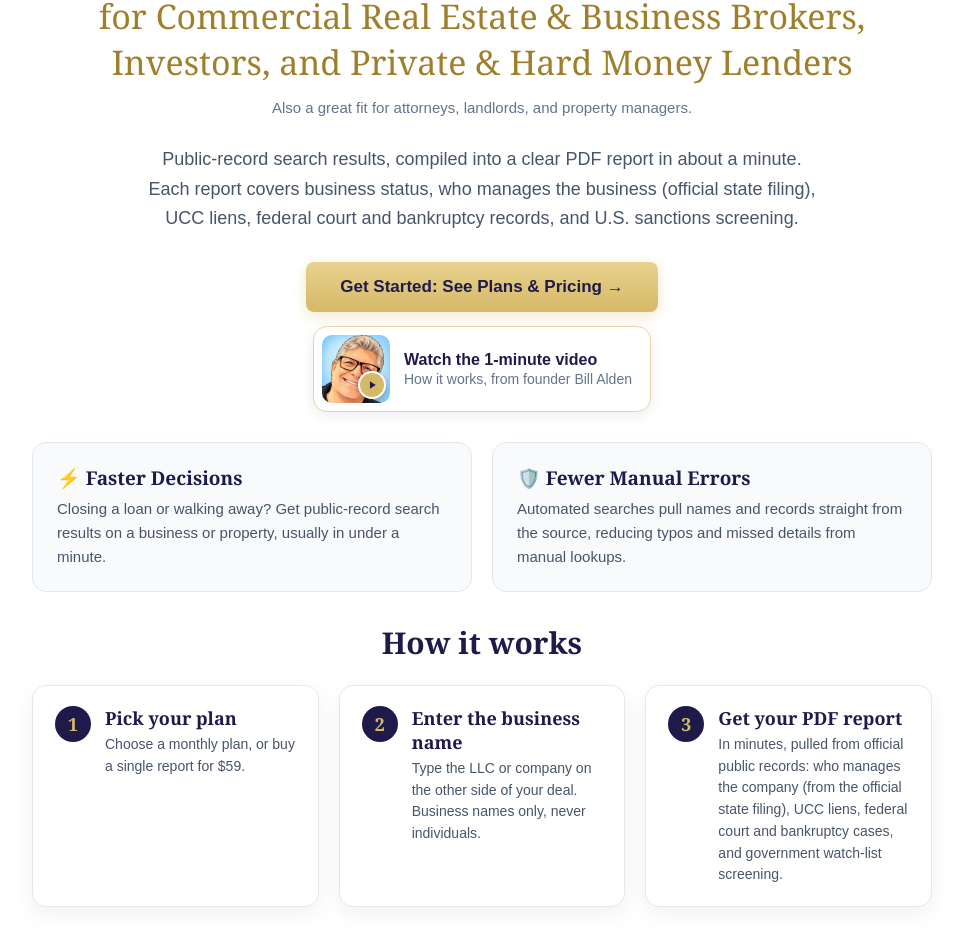
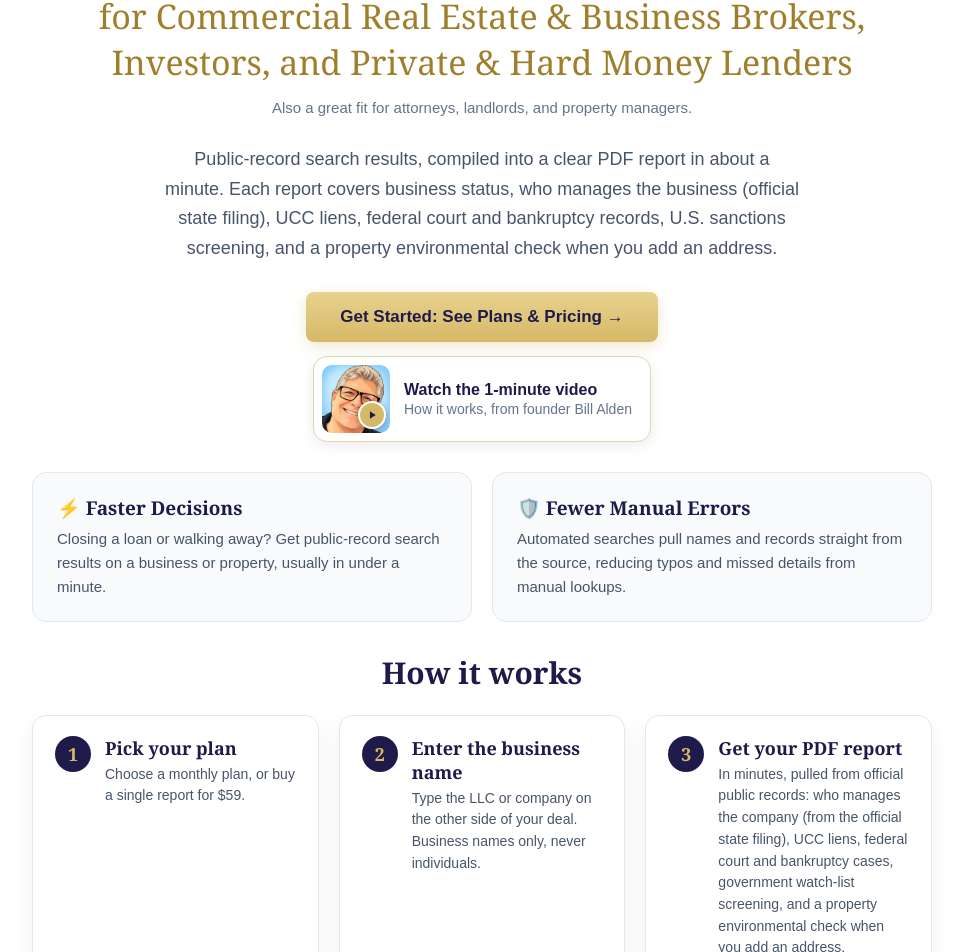
Before and after one commit to billalden01-dev/ca-research-group, a React (Vite) app: page / in a window 1280 px wide. Shown: the part 284-1236 px from the top of the page, without its empty margins (158-1121 px from the left). Built offline with nearby package versions, Linux system fonts and the light colour scheme.

Commit message:
Website: describe the property environmental check
Co-Authored-By: Claude Opus 5.5 <noreply@anthropic.com>
Claude-Session: https://claude.ai/code/session_01Dv9aHm1iK6mKYmbJ25nDF5

```diff
--- a/App.tsx
+++ b/App.tsx
@@ -35,6 +35,7 @@ const PLANS: Plan[] = [
       'UCC liens on the business',
       'Federal court & bankruptcy case search',
       'Sanctions screening (U.S. Treasury OFAC list)',
+      'Property environmental check (add a property address)',
       'PDF report in about a minute, emailed to you',
       'Private company link: no login or password',
     ],
@@ -52,6 +53,7 @@ const PLANS: Plan[] = [
       'UCC liens on the business',
       'Federal court & bankruptcy case search',
       'Sanctions screening (U.S. Treasury OFAC list)',
+      'Property environmental check (add a property address)',
       'PDF report in about a minute, emailed to you',
       'Private company link: no login or password',
     ],
@@ -69,6 +71,7 @@ const PLANS: Plan[] = [
       'UCC liens on the business',
       'Federal court & bankruptcy case search',
       'Sanctions screening (U.S. Treasury OFAC list)',
+      'Property environmental check (add a property address)',
       'PDF report in about a minute, emailed to you',
       'Private company link: no login or password',
     ],
@@ -103,7 +106,7 @@ const STEPS = [
   },
   {
     title: 'Get your PDF report',
-    body: 'In minutes, pulled from official public records: who manages the company (from the official state filing), UCC liens, federal court and bankruptcy cases, and government watch-list screening.',
+    body: 'In minutes, pulled from official public records: who manages the company (from the official state filing), UCC liens, federal court and bankruptcy cases, government watch-list screening, and a property environmental check when you add an address.',
   },
 ];
 
@@ -120,6 +123,7 @@ const REPORT_ITEMS = [
   'UCC liens filed against the business',
   'Sanctions screening against the U.S. Treasury OFAC list',
   'Federal court and bankruptcy case search',
+  'Property environmental check: add a property address to see state contamination and cleanup cases on or near the property',
   'A summary of findings, with the sources searched and their limits',
   'A clear PDF report, emailed to you',
 ];
@@ -310,7 +314,7 @@ export default function App() {
             <h1 style={{ fontFamily: SERIF, fontSize: isMobile ? '30px' : isShort ? '43px' : '50px', fontWeight: 'bold', color: '#1e1b4b', lineHeight: '1.12', marginBottom: '6px', textWrap: 'balance' } as React.CSSProperties}>Fast California <span style={{ whiteSpace: 'nowrap' }}>Public-Record</span> Research</h1>
             <h2 style={{ fontFamily: SERIF, fontSize: isMobile ? '22px' : isShort ? '30px' : '34px', fontWeight: 500, color: '#9f7f2b', marginTop: '6px', marginBottom: isMobile ? '24px' : '28px', textWrap: 'balance' } as React.CSSProperties}>for Commercial Real Estate & Business Brokers,{isMobile ? ' ' : <br />}Investors, and Private & Hard Money Lenders</h2>
             <p style={{ fontSize: isMobile ? '14px' : '15px', color: '#64748b', margin: isMobile ? '-14px auto 22px auto' : '-16px auto 26px auto', lineHeight: '1.5', textWrap: 'balance' } as React.CSSProperties}>Also a great fit for attorneys,{isMobile ? <br /> : ' '}landlords, and property managers.</p>
-            <p style={{ fontSize: isMobile ? '16px' : isShort ? '17px' : '18px', color: '#475569', maxWidth: '760px', margin: '0 auto 28px auto', lineHeight: '1.65', textWrap: 'balance' } as React.CSSProperties}>Public-record search results, compiled into a clear PDF report in about a minute. Each report covers business status, who manages the business (official state filing), UCC liens, federal court and bankruptcy records, and U.S. sanctions screening.</p>
+            <p style={{ fontSize: isMobile ? '16px' : isShort ? '17px' : '18px', color: '#475569', maxWidth: '760px', margin: '0 auto 28px auto', lineHeight: '1.65', textWrap: 'balance' } as React.CSSProperties}>Public-record search results, compiled into a clear PDF report in about a minute. Each report covers business status, who manages the business (official state filing), UCC liens, federal court and bankruptcy records, U.S. sanctions screening, and a property environmental check when you add an address.</p>
             <button type="button" onClick={() => handleNavigate('pricing')} style={{ background: 'linear-gradient(180deg, #e8d28e 0%, #d6b968 100%)', boxShadow: '0 4px 14px rgba(214,185,104,0.35)', color: '#1e1b4b', fontSize: isMobile ? '15px' : '17px', fontWeight: 'bold', border: 'none', borderRadius: '8px', padding: isMobile ? '14px 22px' : '15px 34px', cursor: 'pointer', margin: '0 0 14px 0' }}>Get Started: See Plans & Pricing →</button>
             <div style={{ margin: isMobile ? '0 0 26px 0' : '0 0 30px 0' }}>
               <button type="button" onClick={() => setShowVideo(true)} aria-label="Play the 1-minute video" style={{ display: 'inline-flex', alignItems: 'center', gap: '14px', background: '#ffffff', border: '1px solid #e6d6a3', borderRadius: '14px', padding: '8px 18px 8px 8px', cursor: 'pointer', boxShadow: '0 4px 14px rgba(30,27,75,0.08)', textAlign: 'left', fontFamily: 'inherit' }}>
@@ -541,8 +545,9 @@ export default function App() {
                   </div>
 
                   <div style={fieldStyle}>
-                    <label style={labelStyle}>Property Address or APN (optional)</label>
-                    <input type="text" placeholder="e.g. 123 Main St, Los Angeles, or APN" value={propertyAddress} onChange={(e) => setPropertyAddress(e.target.value)} style={inputStyle} />
+                    <label style={labelStyle}>Property address (optional)</label>
+                    <input type="text" placeholder="e.g. 123 Main St, San Jose, CA 95125" value={propertyAddress} onChange={(e) => setPropertyAddress(e.target.value)} style={inputStyle} />
+                    <p style={{ fontSize: '13px', color: '#64748b', margin: '6px 0 0', lineHeight: 1.5 }}>Add an address to include an environmental check: state contamination and cleanup lists for the property and the area around it.</p>
                   </div>
 
 
```
